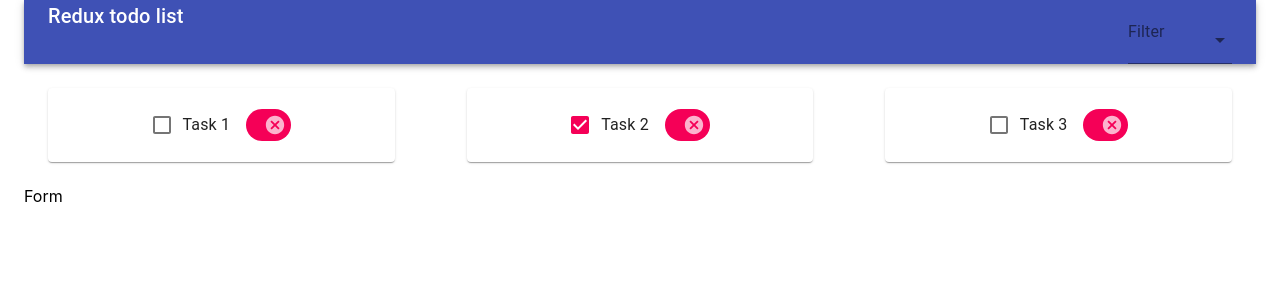
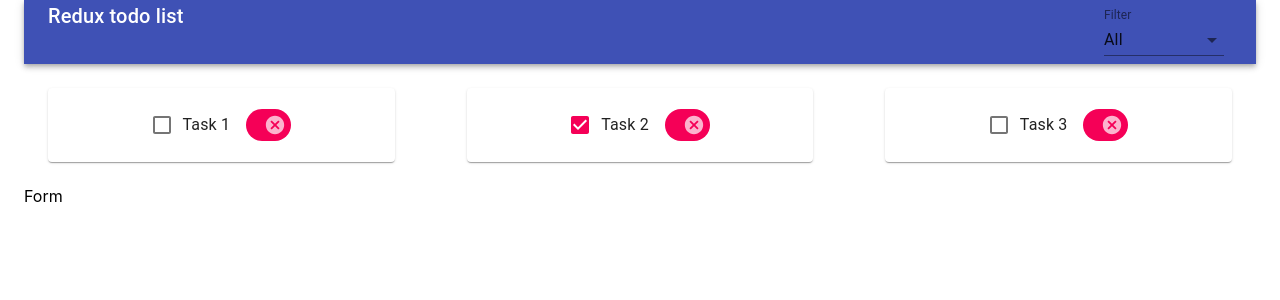
Before and after one commit to ShatalovViktor/hometasks, a React (Create React App) app: page / in a window 1280 px wide. Shown: the top 300 px of the page. Built offline with nearby package versions, Linux system fonts and the light colour scheme.

Commit message:
filter done

```diff
--- a/src/components/Filters/FilterContainer.js
+++ b/src/components/Filters/FilterContainer.js
@@ -9,12 +9,8 @@
   }
 }
 
-const mapDispatchToProps = (dispatch, ownProps) => {
-  return {
-    onChange: () => {
-      dispatch(setFilter(ownProps.filter))
-    }
-  }
+const mapDispatchToProps = {
+  setFilter: setFilter,
 }
 
 export default connect(mapStateToProps, mapDispatchToProps)(Filters);
--- a/src/components/Filters/Filters.js
+++ b/src/components/Filters/Filters.js
@@ -1,33 +1,30 @@
-import React from 'react'
+import React, { useState } from 'react'
 import { FormControl, InputLabel, Select, MenuItem, makeStyles, Grid } from '@material-ui/core'
 import { FILTER_ALL, FILTER_NOT_DONE, FILTER_DONE } from '../../filters'
 import PropTypes from 'prop-types'
 
 Filters.propTypes = {}
 const useStyles = makeStyles(theme => ({
-  inputInput: {
-    padding: theme.spacing(1, 1, 1, 7),
-    transition: theme.transitions.create('width'),
-    width: '100%',
-    [theme.breakpoints.up('sm')]: {
-      width: '100%',
-      '&:focus': {
-        width: '100%',
-      },
-    },
+  formControl: {
+    margin: theme.spacing(1),
+    minWidth: 120,
   },
 }))
 
-function Filters (props) {
+function Filters ({ setFilter }) {
+  const [filterValue, setFilterValue] = useState(FILTER_ALL)
   const classes = useStyles()
+
+  function onChangeSelect (e) {
+    setFilterValue(e.target.value)
+    setFilter(e.target.value)
+  }
+
   return (
     <Grid item>
-      <FormControl>
-        <InputLabel id="demo-simple-select-label">Filter</InputLabel>
-        <Select className={classes.inputInput}
-                labelId="demo-simple-select-label"
-                id="demo-simple-select"
-        >
+      <FormControl className={classes.formControl}>
+        <InputLabel id="filter-label">Filter</InputLabel>
+        <Select labelId="filter-label" id="filter-select" onChange={onChangeSelect} value={filterValue}>
           <MenuItem value={FILTER_ALL}>All</MenuItem>
           <MenuItem value={FILTER_DONE}>Completed</MenuItem>
           <MenuItem value={FILTER_NOT_DONE}>Not completed</MenuItem>
--- a/src/components/Header/Header.js
+++ b/src/components/Header/Header.js
@@ -1,7 +1,7 @@
 import React from 'react'
 import { AppBar, Toolbar, Typography, Grid } from '@material-ui/core'
 import PropTypes from 'prop-types'
-import Filters from '../Filters/Filters'
+import FilterContainer from '../Filters/FilterContainer'
 
 function Header () {
   return (
@@ -10,14 +10,14 @@
         <Grid
           justify="space-between"
           container
-          spacing={24}
+          spacing={10}
         >
           <Grid item>
             <Typography variant="h6">
               Redux todo list
             </Typography>
           </Grid>
-          <Filters />
+          <FilterContainer />
         </Grid>
       </Toolbar>
     </AppBar>
```
